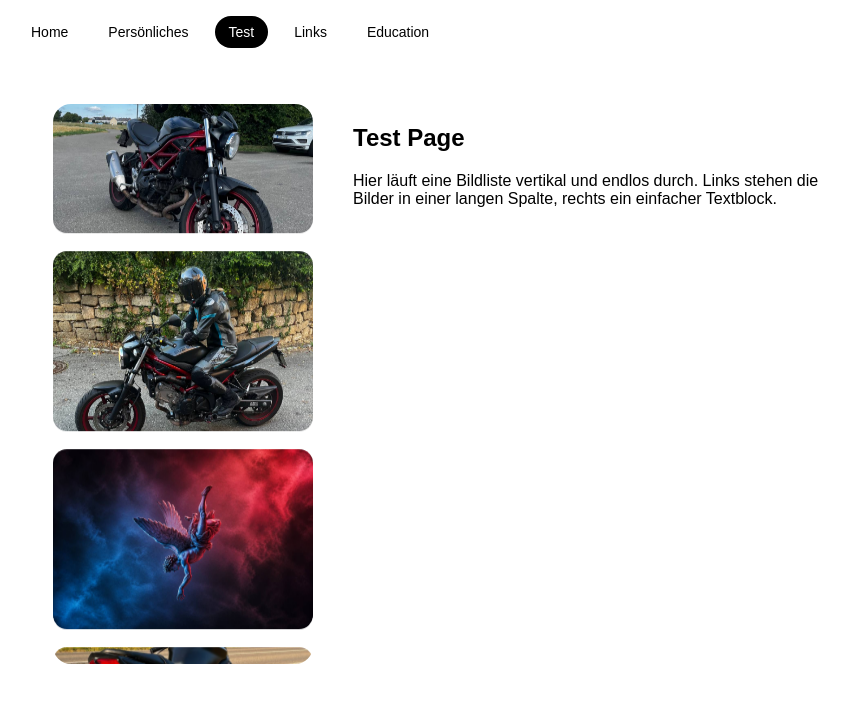
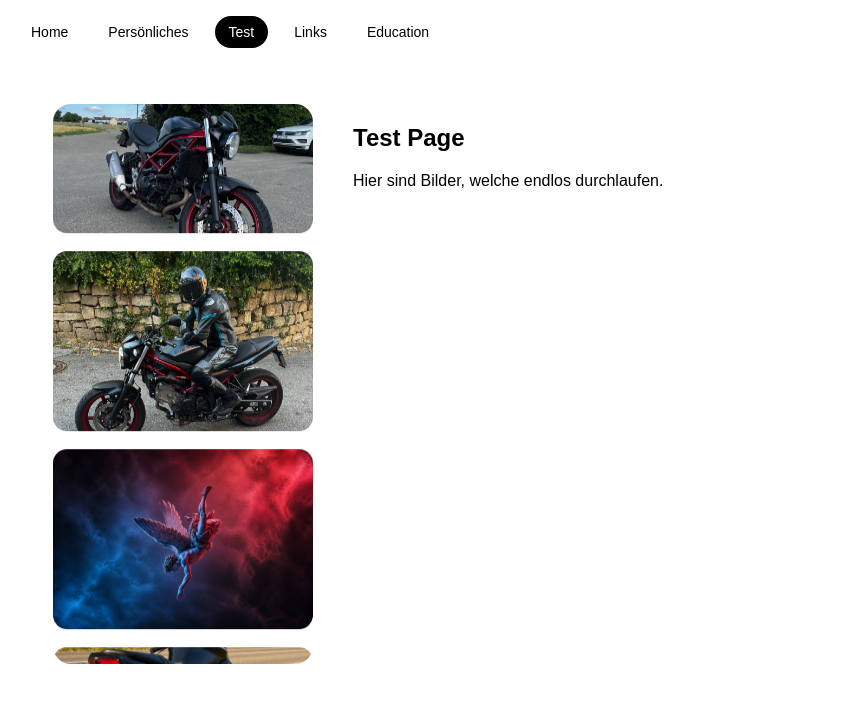
Before and after one commit to kseniaglotova/homepage, a React (Vite) app: page /test in a window 1280 px wide. Shown: the top 702 px of the page, without its empty margins (7-856 px from the left). Built offline with nearby package versions, Linux system fonts and the light colour scheme.

Commit message:
testpage inhalt text geändert (test)

```diff
--- a/src/pages/Test.tsx
+++ b/src/pages/Test.tsx
@@ -30,8 +30,7 @@ export function Test() {
       <div className="test-text">
         <h2>Test Page</h2>
         <p>
-          Hier läuft eine Bildliste vertikal und endlos durch. Links stehen die Bilder
-          in einer langen Spalte, rechts ein einfacher Textblock.
+          Hier sind Bilder, welche endlos durchlaufen.
         </p>
       </div>
     </div>
```
